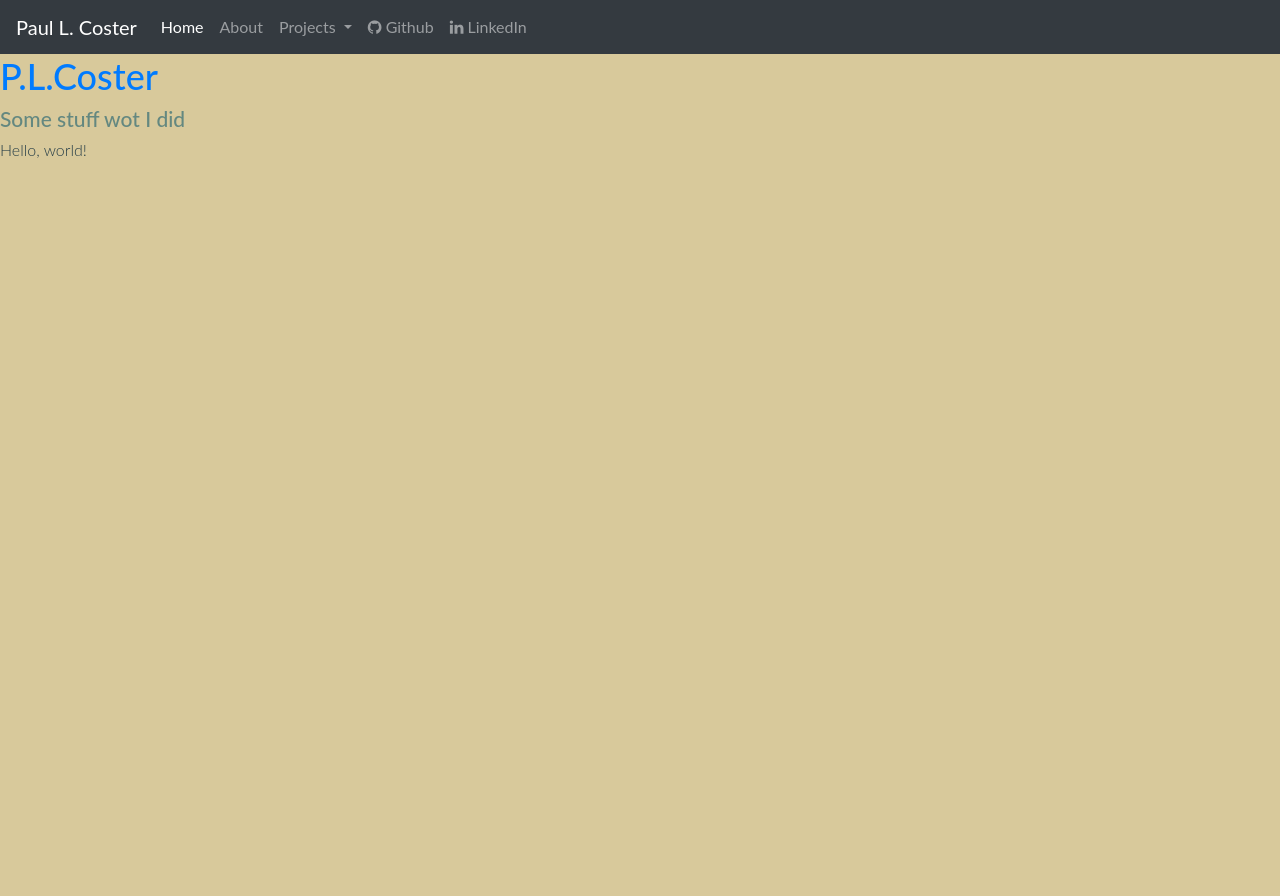
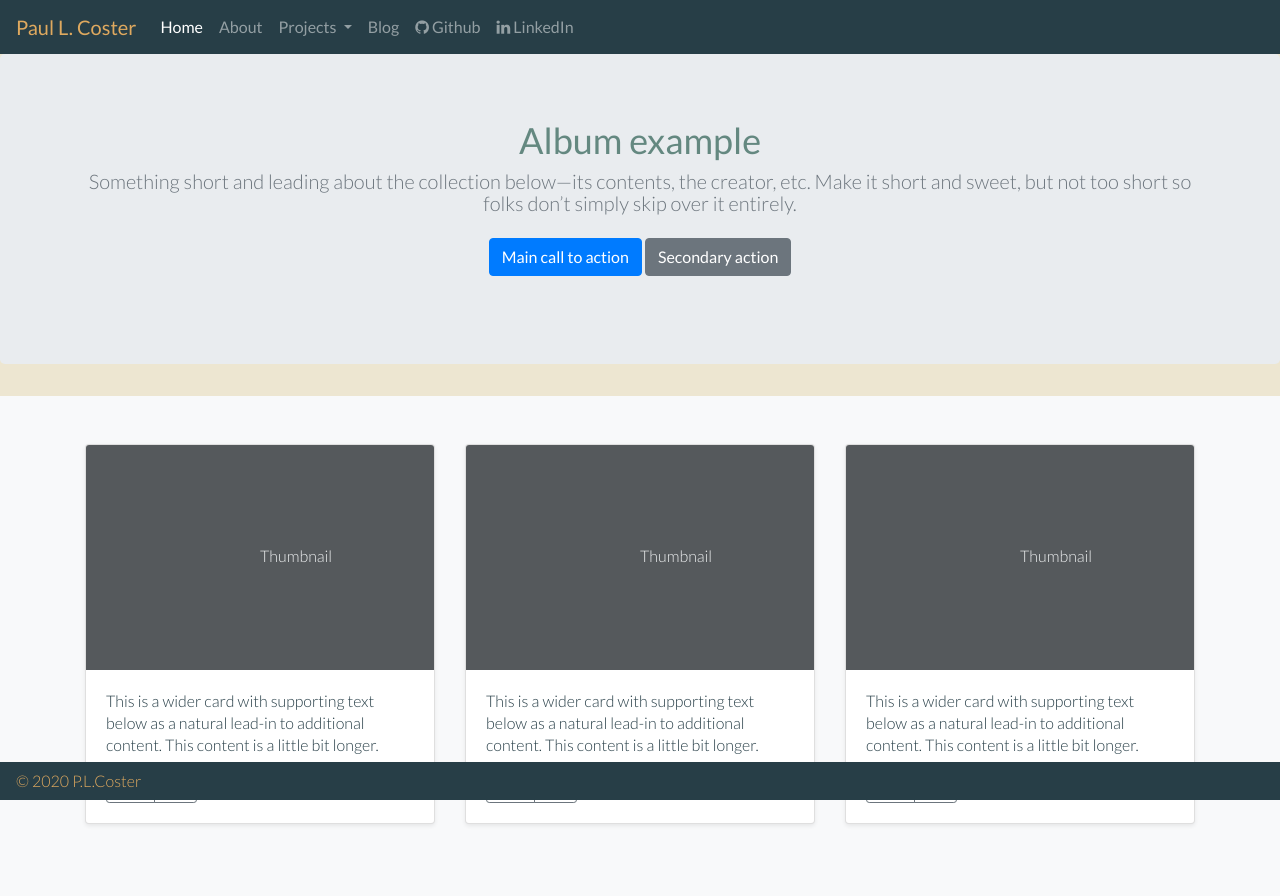
Before and after one commit to PLCoster/cs50web-project0, a plain HTML site: page index.html in a window 1280 px wide. Before the commit the page ends 800 px from the top, so only its background shows below. Drawn offline with nearby package versions, Linux system fonts and the light colour scheme.

Commit message:
Added Basic layout to index.html

```diff
--- a/index.html
+++ b/index.html
@@ -1,7 +1,10 @@
 <!DOCTYPE html>
 <html lang="en">
     <head>
+      <meta charset="utf-8">
+      <meta name="viewport" content="width=device-width, initial-scale=1, shrink-to-fit=no">
       <!--Bootstrap, StyleSheets and Fonts -->
+      <link href="https://fonts.googleapis.com/css?family=Lato:100,300,400&display=swap" rel="stylesheet">
       <link rel="stylesheet" href="https://cdnjs.cloudflare.com/ajax/libs/font-awesome/4.7.0/css/font-awesome.min.css">
       <link rel="stylesheet" href="https://stackpath.bootstrapcdn.com/bootstrap/4.3.1/css/bootstrap.min.css" integrity="sha384-ggOyR0iXCbMQv3Xipma34MD+dH/1fQ784/j6cY/iJTQUOhcWr7x9JvoRxT2MZw1T" crossorigin="anonymous">
       <link rel="stylesheet" href="main.css">
@@ -10,7 +13,7 @@
     </head>
     <body>
       <header>
-        <nav class="navbar navbar-expand-md navbar-dark bg-dark">
+        <nav class="navbar navbar-expand-md navbar-dark" id="navbar">
           <a class="navbar-brand" id="logo" href="index.html">Paul L. Coster </a>
           <!--Navbar buttons-->
           <button class="navbar-toggler" type="button" data-toggle="collapse" data-target="#navbarSupportedContent" aria-controls="navbarSupportedContent" aria-expanded="false" aria-label="Toggle navigation">
@@ -20,10 +23,10 @@
           <div class="collapse navbar-collapse" id="navbarSupportedContent">
             <ul class="navbar-nav mr-auto">
               <li class="nav-item active">
-                <a class="nav-link" href="#">Home <span class="sr-only">(current)</span></a>
+                <a class="nav-link" href="index.html">Home <span class="sr-only">(current)</span></a>
               </li>
               <li class="nav-item">
-                <a class="nav-link" href="#">About</a>
+                <a class="nav-link" href="about.html">About</a>
               </li>
               <li class="nav-item dropdown">
                 <a class="nav-link dropdown-toggle" href="#" id="navbarDropdown" role="button" data-toggle="dropdown" aria-haspopup="true" aria-expanded="false">
@@ -37,21 +40,90 @@
                 </div>
               </li>
               <li class="nav-item">
+                <a class="nav-link" href="blog.html"> Blog</a>
+              </li>
+              <li class="nav-item">
                 <a class="nav-link" href=https://github.com/PLCoster><i class="fa fa-github"></i> Github</a>
               </li>
-              <li class="nav-item">
+              <li class="nav-item" id="test">
                 <a class="nav-link" href="https://uk.linkedin.com/in/paul-coster-a29b3948"><i class="fa fa-linkedin"> </i> LinkedIn</a>
               </li>
 
             </ul>
           </div>
         </nav>
-        <h1 class="logo">
-          <a href="index.html"> P.L.Coster </a>
-        </h1>
-        <h3 class="tagline">Some stuff wot I did</h3>
       </header>
-        Hello, world!
+
+      <!--Main Page Content-->
+
+      <main role="main">
+
+        <section class="jumbotron text-center">
+          <div class="container">
+            <h1>Album example</h1>
+            <p class="lead text-muted">Something short and leading about the collection below—its contents, the creator, etc. Make it short and sweet, but not too short so folks don’t simply skip over it entirely.</p>
+            <p>
+              <a href="#" class="btn btn-primary my-2">Main call to action</a>
+              <a href="#" class="btn btn-secondary my-2">Secondary action</a>
+            </p>
+          </div>
+        </section>
+
+        <div class="album py-5 bg-light">
+          <div class="container">
+
+            <div class="row">
+              <div class="col-md-4 col-sm-6">
+                <div class="card mb-4 sm-6 shadow-sm">
+                  <svg class="bd-placeholder-img card-img-top" width="100%" height="225" xmlns="http://www.w3.org/2000/svg" preserveAspectRatio="xMidYMid slice" focusable="false" role="img" aria-label="Placeholder: Thumbnail"><title>Placeholder</title><rect width="100%" height="100%" fill="#55595c"/><text x="50%" y="50%" fill="#eceeef" dy=".3em">Thumbnail</text></svg>
+                  <div class="card-body">
+                    <p class="card-text">This is a wider card with supporting text below as a natural lead-in to additional content. This content is a little bit longer.</p>
+                    <div class="d-flex justify-content-between align-items-center">
+                      <div class="btn-group">
+                        <button type="button" class="btn btn-sm btn-outline-secondary">View</button>
+                        <button type="button" class="btn btn-sm btn-outline-secondary">Edit</button>
+                      </div>
+                      <small class="text-muted">9 mins</small>
+                    </div>
+                  </div>
+                </div>
+              </div>
+              <div class="col-md-4 col-sm-6">
+                <div class="card mb-4 sm-6 shadow-sm">
+                  <svg class="bd-placeholder-img card-img-top" width="100%" height="225" xmlns="http://www.w3.org/2000/svg" preserveAspectRatio="xMidYMid slice" focusable="false" role="img" aria-label="Placeholder: Thumbnail"><title>Placeholder</title><rect width="100%" height="100%" fill="#55595c"/><text x="50%" y="50%" fill="#eceeef" dy=".3em">Thumbnail</text></svg>
+                  <div class="card-body">
+                    <p class="card-text">This is a wider card with supporting text below as a natural lead-in to additional content. This content is a little bit longer.</p>
+                    <div class="d-flex justify-content-between align-items-center">
+                      <div class="btn-group">
+                        <button type="button" class="btn btn-sm btn-outline-secondary">View</button>
+                        <button type="button" class="btn btn-sm btn-outline-secondary">Edit</button>
+                      </div>
+                      <small class="text-muted">9 mins</small>
+                    </div>
+                  </div>
+                </div>
+              </div>
+              <div class="col-md-4 col-sm-6">
+                <div class="card mb-4 sm-6 shadow-sm">
+                  <svg class="bd-placeholder-img card-img-top" width="100%" height="225" xmlns="http://www.w3.org/2000/svg" preserveAspectRatio="xMidYMid slice" focusable="false" role="img" aria-label="Placeholder: Thumbnail"><title>Placeholder</title><rect width="100%" height="100%" fill="#55595c"/><text x="50%" y="50%" fill="#eceeef" dy=".3em">Thumbnail</text></svg>
+                  <div class="card-body">
+                    <p class="card-text">This is a wider card with supporting text below as a natural lead-in to additional content. This content is a little bit longer.</p>
+                    <div class="d-flex justify-content-between align-items-center">
+                      <div class="btn-group">
+                        <button type="button" class="btn btn-sm btn-outline-secondary">View</button>
+                        <button type="button" class="btn btn-sm btn-outline-secondary">Edit</button>
+                      </div>
+                      <small class="text-muted">9 mins</small>
+                    </div>
+                  </div>
+                </div>
+              </div>
+
+      <!--Footer-->
+
+      <footer class="navbar fixed-bottom" id="footer">
+          <span class="footer_text">&copy; 2020 P.L.Coster</span>
+      </footer>
 
     <!-- Optional Bootstrap JavaScript -->
     <!-- jQuery first, then Popper.js, then Bootstrap JS -->
--- a/main.css
+++ b/main.css
@@ -3,7 +3,7 @@
 /* 273E47
   BD632F
   D8973C
-  D8C99B
+  EDE6D1
   A4243B
 
 /*
@@ -12,7 +12,7 @@
   ========================================
 */
 body {
-  background: #D8C99B;
+  background: #EDE6D1;
   color: #273E47;
   font: 300 16px/22px "Lato", "Open Sans", "Helvetica Neue", Helvetica, Arial, sans-serif;
 }
@@ -54,11 +54,26 @@ NAVBAR
 ==========================
 */
 
-.navbar {
+#navbar {
   font-weight: 400;
+  background-color: #273E47;
 }
 
 #logo {
-  color: #fff;
-  font-weight: 400;
+  color: #DFA95F;
 }
+
+#logo:hover {
+  color: #EDE6D1;
+}
+
+/*
+==========================
+FOOTER
+==========================
+*/
+
+#footer {
+  color: #DFA95F;
+  background-color: #273E47;
+}
```
